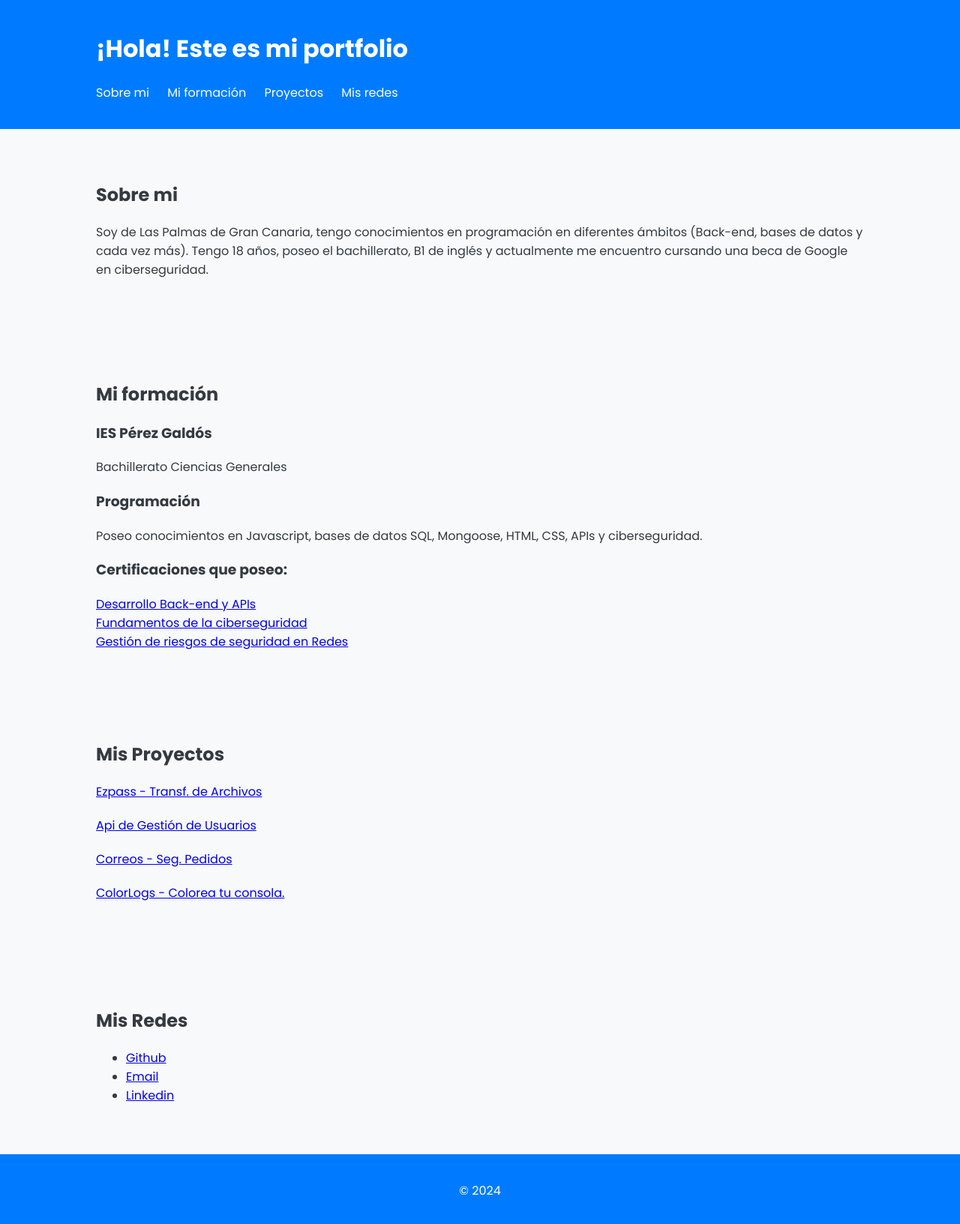
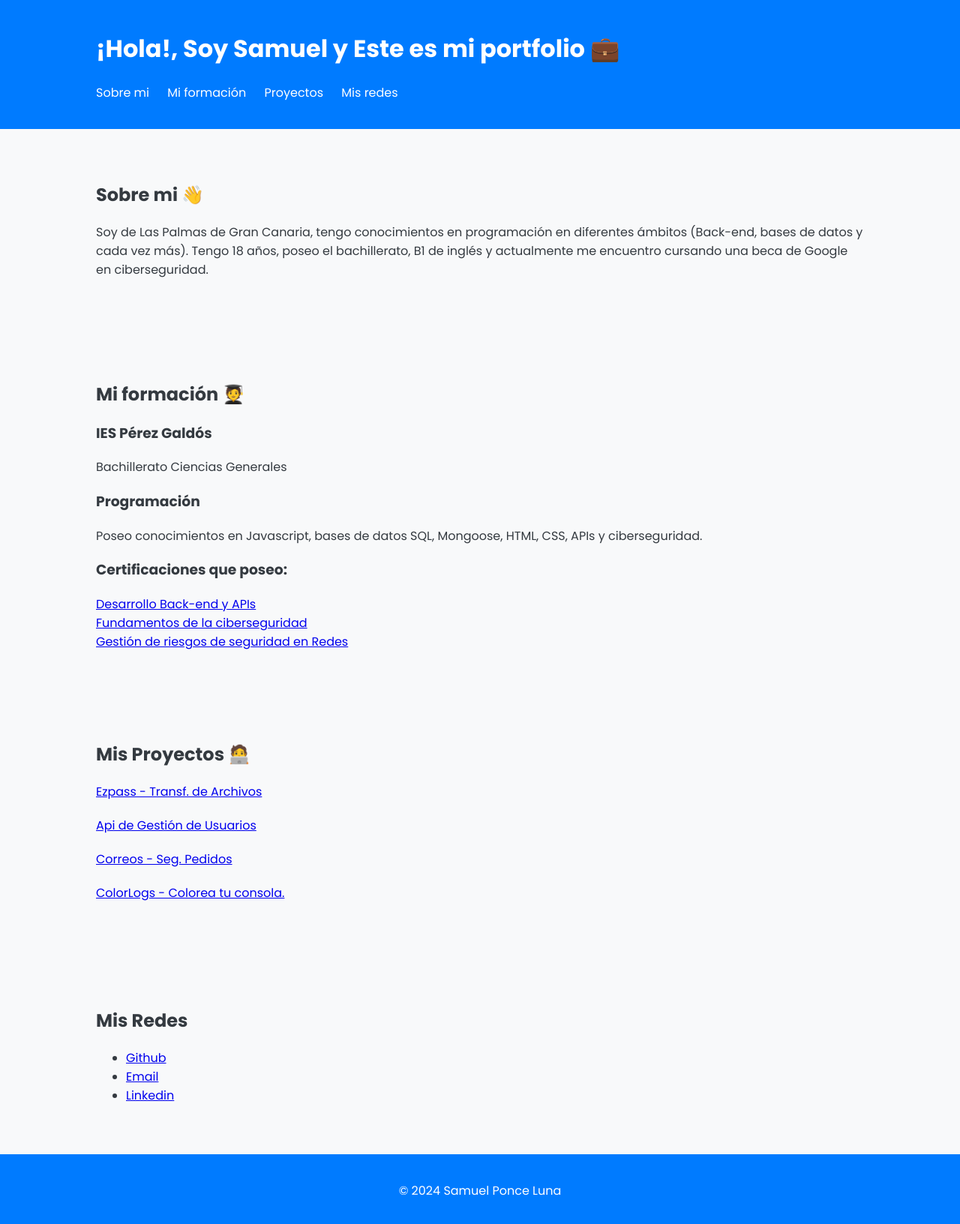
Before and after one commit to s-pl/s-pl.github.io, a plain HTML site: page index.html in a window 1280 px wide. Shown: the whole page at 75% size. Drawn offline with nearby package versions, Linux system fonts and the light colour scheme; a script that the page names is missing.

Commit message:
Update index.html

```diff
--- a/index.html
+++ b/index.html
@@ -3,14 +3,35 @@
 <head>
   <meta charset="UTF-8">
   <meta name="viewport" content="width=device-width, initial-scale=1.0">
+  <meta name="description" content="Portfolio de Samuel Ponce, programador backend">
+  <meta name="author" content="Samuel Ponce">
   <title>Samuel Ponce - Programador Backend</title>
   <link rel="stylesheet" href="public/css/styles.css">
   <link rel="stylesheet" href="https://cdnjs.cloudflare.com/ajax/libs/animate.css/4.1.1/animate.min.css">
+
+<meta name="title" content="Samuel Ponce - Programador Backend" />
+<meta name="description" content="Soy de Las Palmas de Gran Canaria, tengo conocimientos en programación en diferentes ámbitos (Back-end, bases de datos y cada vez más). Tengo 18 años, poseo el bachillerato, B1 de inglés y actualmente me encuentro cursando una beca de Google en ciberseguridad." />
+
+<!-- Open Graph / Facebook -->
+<meta property="og:type" content="website" />
+<meta property="og:url" content="s-pl.github.io" />
+<meta property="og:title" content="Samuel Ponce - Programador Backend" />
+<meta property="og:description" content="Soy de Las Palmas de Gran Canaria, tengo conocimientos en programación en diferentes ámbitos (Back-end, bases de datos y cada vez más). Tengo 18 años, poseo el bachillerato, B1 de inglés y actualmente me encuentro cursando una beca de Google en ciberseguridad." />
+
+
+<!-- Twitter -->
+<meta property="twitter:card" content="summary_large_image" />
+<meta property="twitter:url" content="s-pl.github.io" />
+<meta property="twitter:title" content="Samuel Ponce - Programador Backend" />
+<meta property="twitter:description" content="Soy de Las Palmas de Gran Canaria, tengo conocimientos en programación en diferentes ámbitos (Back-end, bases de datos y cada vez más). Tengo 18 años, poseo el bachillerato, B1 de inglés y actualmente me encuentro cursando una beca de Google en ciberseguridad." />
+<meta property="twitter:image" content="s-pl.github.io" />
+
 </head>
 <body>
+  <div class="card">
     <header>
       <div class="container">
-      <h1 class="animate__animated animate__bounceInDown">¡Hola! Este es mi portfolio</h1>
+        <h1 class="animate__animated animate__bounceInDown">¡Hola!, Soy Samuel y  Este es mi portfolio 💼</h1>
         <nav>
           <ul>
             <li><a href="#about">Sobre mi</a></li>
@@ -24,14 +45,14 @@
 
     <section id="about" class="section animate__animated animate__fadeInUp">
       <div class="container">
-      <h2>Sobre mi</h2>
+        <h2>Sobre mi 👋</h2>
         <p>Soy de Las Palmas de Gran Canaria, tengo conocimientos en programación en diferentes ámbitos (Back-end, bases de datos y cada vez más). Tengo 18 años, poseo el bachillerato, B1 de inglés y actualmente me encuentro cursando una beca de Google en ciberseguridad.</p>
       </div>
     </section>
 
     <section id="education" class="section animate__animated animate__fadeInUp">
       <div class="container">
-      <h2>Mi formación</h2>
+        <h2>Mi formación 🧑‍🎓</h2>
         <div class="education">
           <h3>IES Pérez Galdós</h3>
           <p>Bachillerato Ciencias Generales</p>
@@ -51,19 +72,16 @@
 
     <section id="projects" class="section animate__animated animate__fadeInUp">
       <div class="container">
-      <h2>Mis Proyectos</h2>
-
+        <h2>Mis Proyectos 🧑‍💻</h2>
         <div class="project">
           <a href="https://github.com/s-pl/ezpass">Ezpass - Transf. de Archivos</a>
         </div>
         <div class="project">
           <a href="https://github.com/s-pl/API-Usuarios">Api de Gestión de Usuarios</a>
         </div>
-
         <div class="project">
           <a href="https://github.com/s-pl/correos">Correos - Seg. Pedidos</a>
         </div>
-
         <div class="project">
           <a href="https://github.com/s-pl/ColorLogs">ColorLogs - Colorea tu consola.</a>
         </div>
@@ -74,31 +92,24 @@
       <div class="container">
         <h2 class="social-title">Mis Redes</h2>
         <ul class="social-links">
-        <li><a href="https://github.com/s-pl" target="_blank">Github</a></li>
+          <li><a href="https://github.com/s-pl" target="_blank" rel="noopener">Github</a></li>
           <li><a href="mailto:samuelponceluna@gmail.com">Email</a></li>
-        <li><a href="https://www.linkedin.com/in/samuel-ponce-luna-aba75b2b8/" target="_blank">Linkedin</a></li>
+          <li><a href="https://www.linkedin.com/in/samuel-ponce-luna-aba75b2b8/" target="_blank" rel="noopener">Linkedin</a></li>
         </ul>
       </div>
     </section>
 
     <footer class="animate__animated animate__fadeInUp">
       <div class="container">
-      <p>&copy; 2024</p>
+        <p>&copy; 2024 Samuel Ponce Luna</p>
       </div>
     </footer>
+  </div>
 
   <script src="public/js/script.js"></script>
   <script src="https://cdnjs.cloudflare.com/ajax/libs/jquery/3.6.0/jquery.min.js"></script>
   <script src="https://cdnjs.cloudflare.com/ajax/libs/gsap/3.9.1/gsap.min.js"></script>
   <script src="https://cdnjs.cloudflare.com/ajax/libs/ScrollMagic/2.0.8/ScrollMagic.min.js"></script>
   <script src="https://cdnjs.cloudflare.com/ajax/libs/ScrollMagic/2.0.8/plugins/animation.gsap.min.js"></script>
-
-  <!--/\_/\
- /\  / o o \
-//\\ \~(*)~/
-`  \/   ^ /
-   | \|| ||
-   \ '|| ||
-    \)()-())-->
 </body>
 </html>
```
Lines whose indentation alone changed are shown as unchanged.
